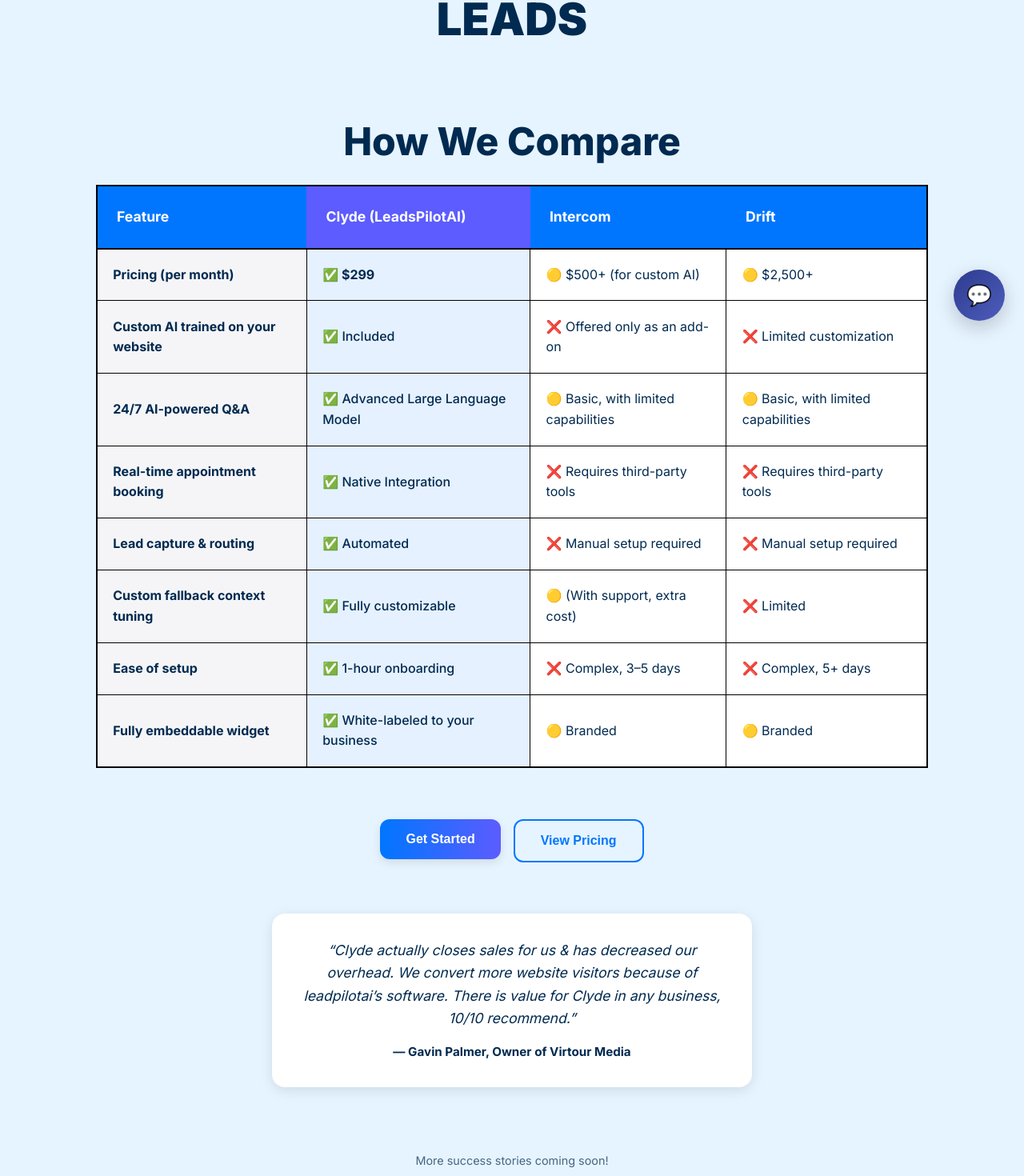
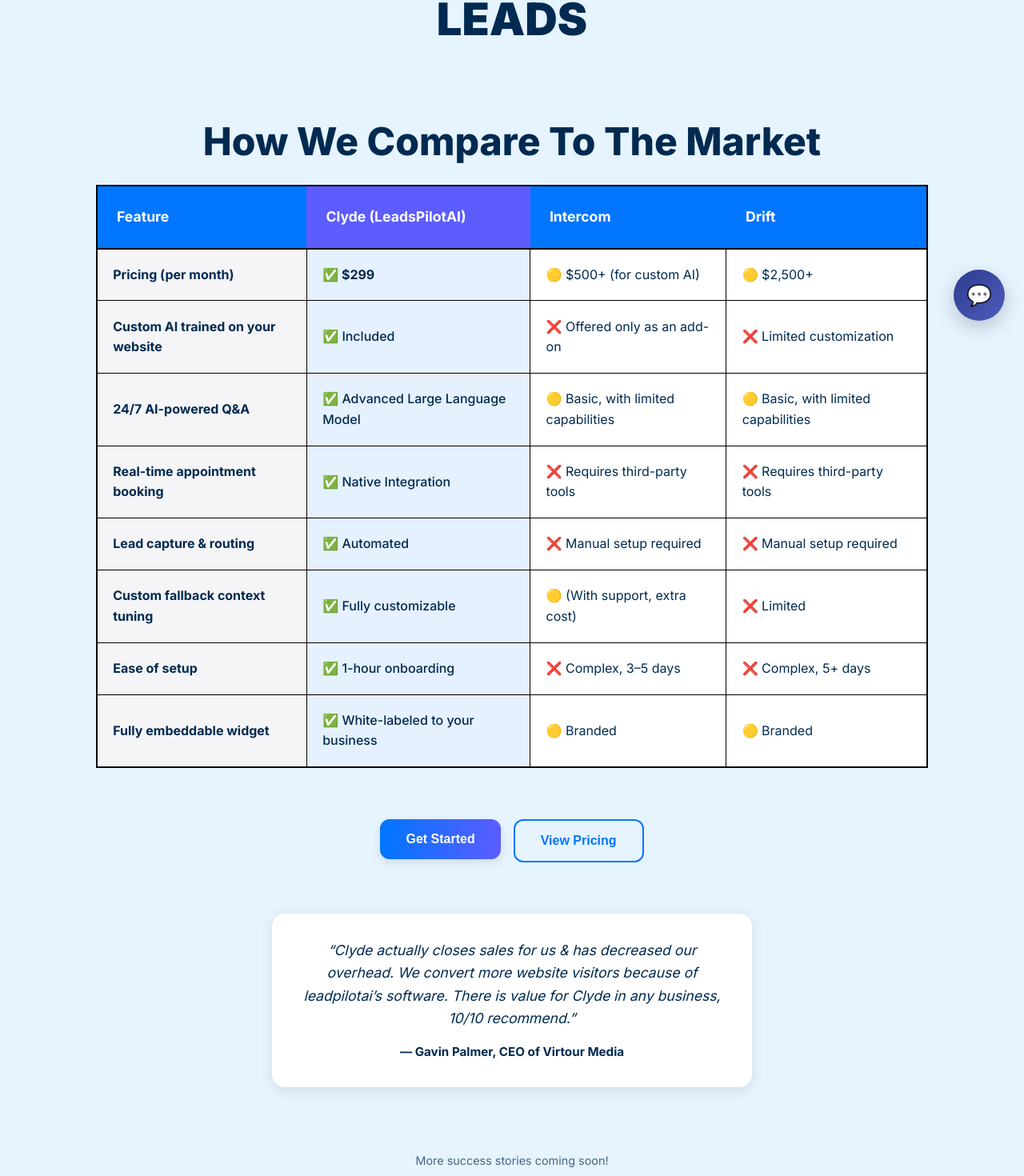
Before and after one commit to palmer95/LeadsPilotAi-Site, a Next.js app: page / in a window 1280 px wide. Shown: the part 375-1845 px from the top of the page at 80% size. Built offline with nearby package versions, Linux system fonts and the light colour scheme.

Commit message:
fix: updates

```diff
--- a/src/app/page.tsx
+++ b/src/app/page.tsx
@@ -12,7 +12,7 @@ export default function Home() {
           </h1>
           {/* Comparison Chart */}
           <section className="comparison">
-            <h2 className="section-title">How We Compare</h2>
+            <h2 className="section-title">How We Compare To The Market</h2>
             <div className="comparison-table-wrapper">
               <table className="comparison-table">
                 <thead>
@@ -127,7 +127,7 @@ export default function Home() {
               recommend.”
             </p>
             <p className="testimonial-author">
-              — Gavin Palmer, Owner of Virtour Media
+              — Gavin Palmer, CEO of Virtour Media
             </p>
           </div>
         </div>
--- a/src/app/pricing/page.tsx
+++ b/src/app/pricing/page.tsx
@@ -88,7 +88,7 @@ export default function PricingPage() {
       </section>
 
       <section className="comparison">
-        <h2 className="section-title">How We Compare</h2>
+        <h2 className="section-title">How We Compare To The Market</h2>
         <div className="comparison-table-wrapper">
           <table className="comparison-table">
             <thead>
--- a/src/app/product/page.tsx
+++ b/src/app/product/page.tsx
@@ -78,7 +78,7 @@ export default function ProductPage() {
 
       {/* Comparison Chart */}
       <section className="comparison">
-        <h2 className="section-title">How We Compare</h2>
+        <h2 className="section-title">How We Compare To The Market</h2>
         <div className="comparison-table-wrapper">
           <table className="comparison-table">
             <thead>
```
